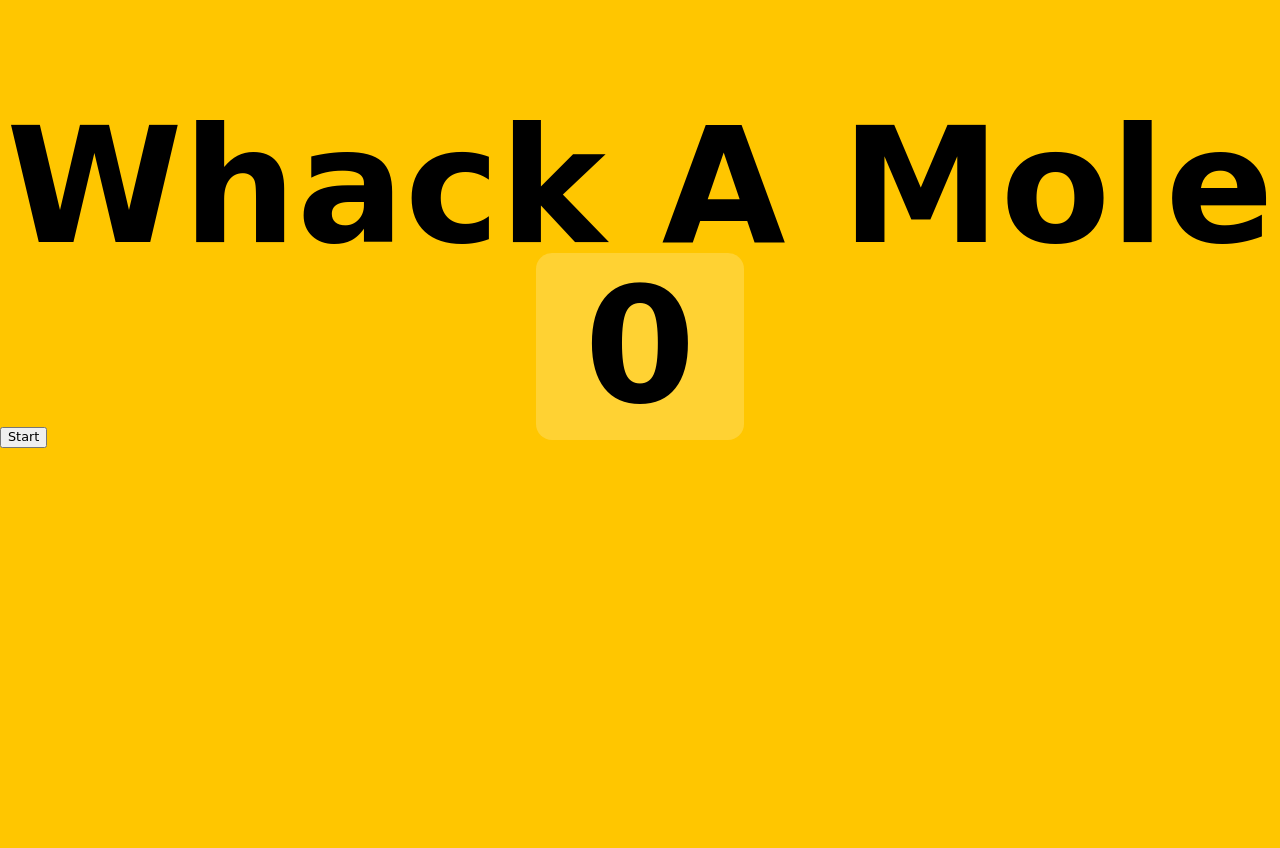
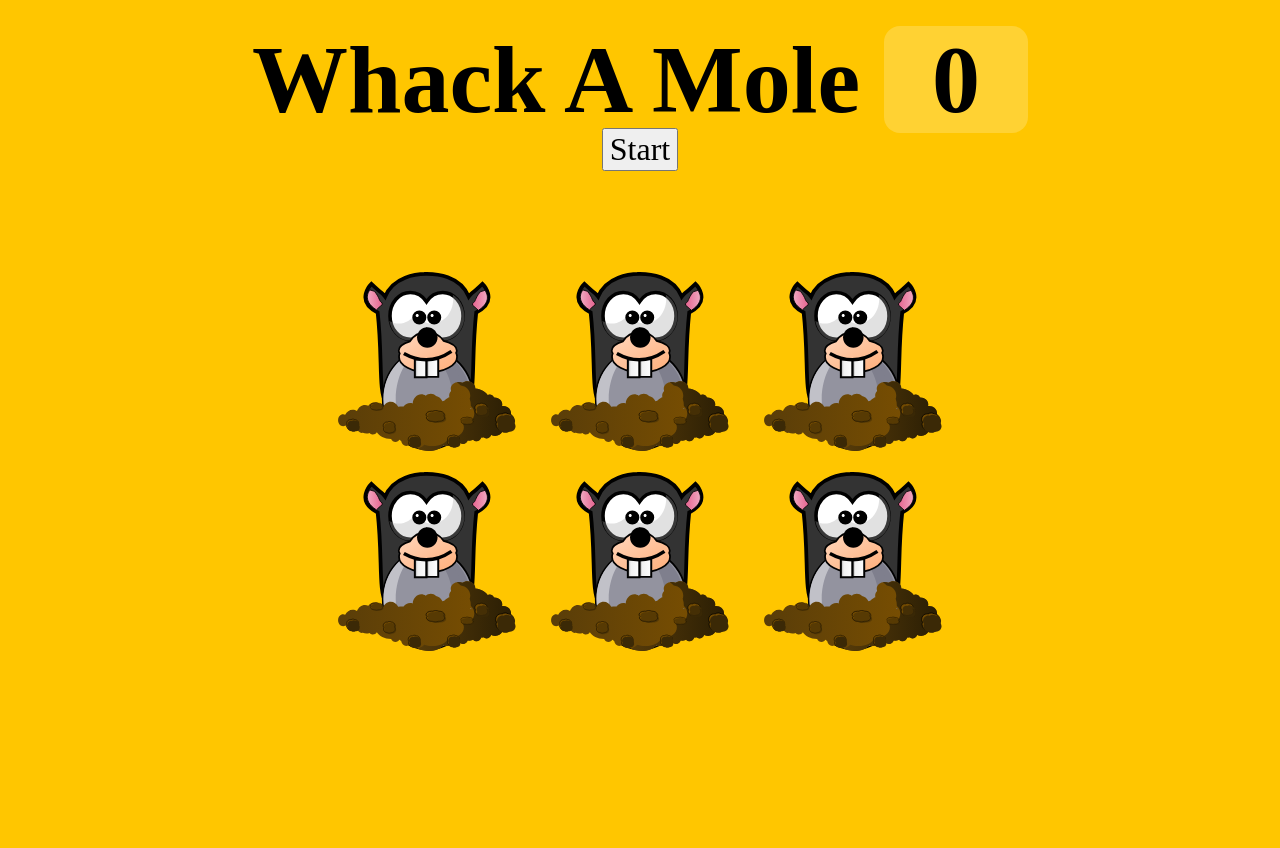
Before and after one commit to gasada-dev/Whack-A-Mole, a plain HTML site: page index.html in a window 1280 px wide. After the commit the page ends 800 px from the top, so only its background shows below. Drawn offline with nearby package versions, Linux system fonts and the light colour scheme; files that its build step writes are made by us from their sources.

Commit message:
feat: edit style.scss

```diff
--- a/index.html
+++ b/index.html
@@ -6,7 +6,7 @@
   <meta http-equiv="X-UA-Compatible" content="IE=edge">
   <meta name="viewport" content="width=device-width, initial-scale=1.0">
   <title>Whack A Mole</title>
-  <link rel="stylesheet" href="style.css">
+  <link rel="stylesheet" href="./css/style.css">
 </head>
 
 <body>
--- a/src/scss/style.scss
+++ b/src/scss/style.scss
@@ -1,15 +1,16 @@
 @import "_normalize.scss";
 
 body {
-  font-family: "Amatic SC", cursive;
-  font-size: 0.8rem;
+  font-size: 2rem;
   background: #ffc600;
+  text-align: center;
 
   h1 {
+    padding-top: 2rem;
     text-align: center;
-    font-size: 10rem;
+    font-size: 6rem;
     line-height: 1;
-    margin-bottom: 0;
+    margin: 0 auto;
 
     .score {
       background: rgba(255, 255, 255, 0.2);
@@ -19,33 +20,36 @@ body {
     }
   }
   .game {
-    width: 600px;
-    height: 400px;
+    padding-top: 5rem;
+    width: 640px;
+    height: 480px;
     display: flex;
     flex-wrap: wrap;
     margin: 0 auto;
+
 
     .hole {
       flex: 1 0 33.33%;
       overflow: hidden;
       position: relative;
 
-      .hole:after {
+      &:after {
         display: block;
-        background: url(dirt.svg) bottom center no-repeat;
+        background: url("../src/svg/dirt.svg") bottom center no-repeat;
         background-size: contain;
         content: "";
         width: 100%;
         height: 70px;
         position: absolute;
+        top: 130px;
         z-index: 2;
         bottom: -30px;
       }
       .mole {
-        background: url("mole.svg") bottom center no-repeat;
+        background: url("../src/svg/mole.svg") bottom center no-repeat;
         background-size: 60%;
         position: absolute;
-        top: 100%;
+        top: 0;
         width: 100%;
         height: 100%;
         transition: all 0.4s;
@@ -53,7 +57,3 @@ body {
     }
   }
 }
-
-.hole.up .mole {
-  top: 0;
-}
```
Also changed, not shown: css/style.css, 1 other file.
